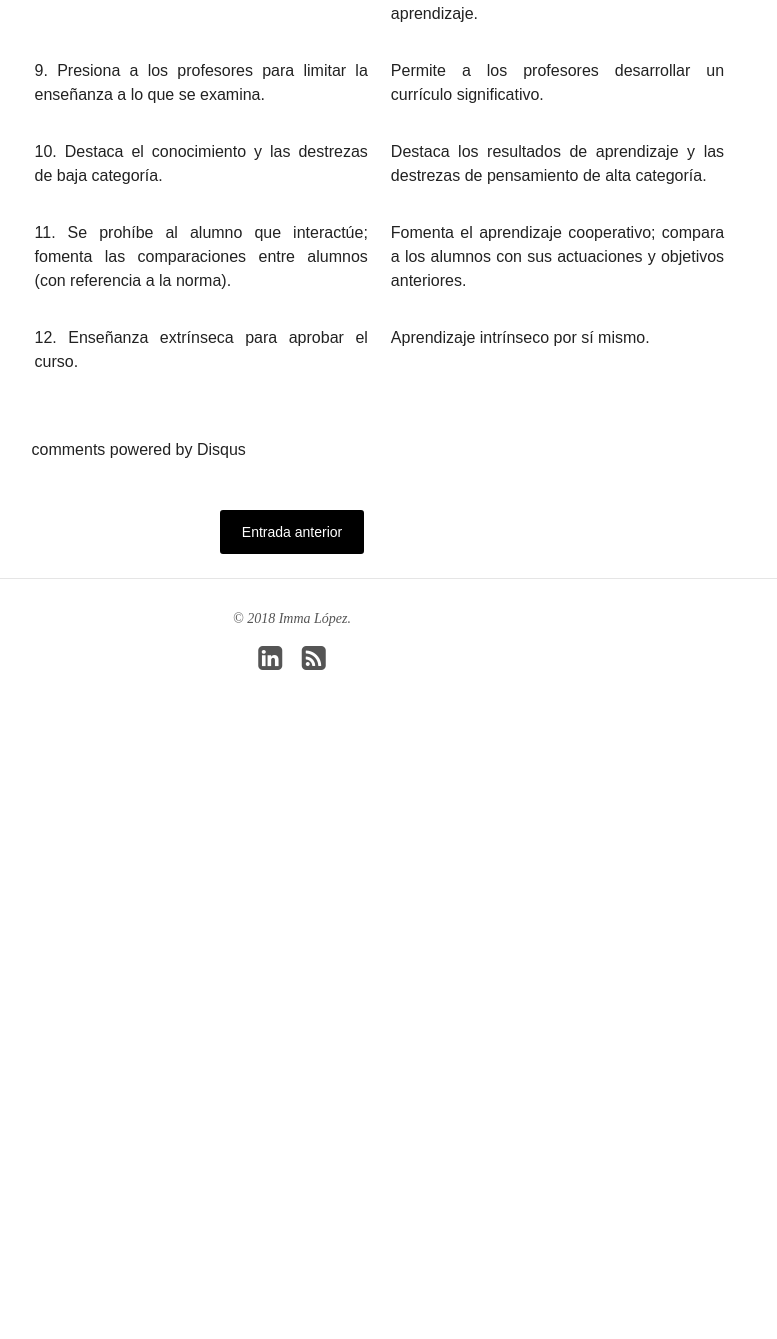
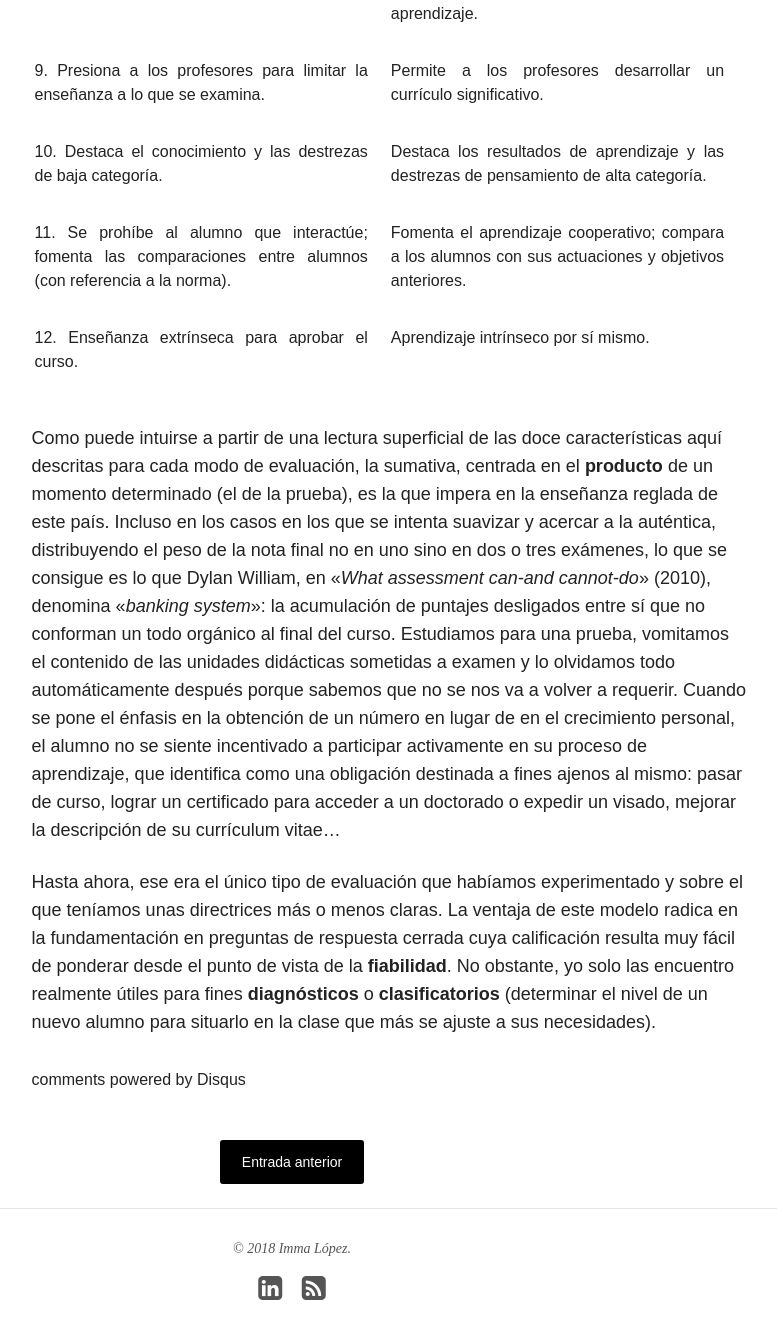
Before and after one commit to immalopez/immalopez.github.io, a Jekyll site: the page built from _posts/blog/2018-01-28-evaluacion-antes-y-despues.md, in a window 1280 px wide and 1400 px high, scrolled down 2640 px. Shown: the top 1339 px of the window, without its empty margins (348-1125 px from the left). Built offline with Jekyll 4.4.1, drawn with Linux system fonts in a browser that asks for light colours; nearby versions of some CDN libraries; comment, search, counter and statistics services are not loaded; before the commit the page ends 3410 px from its top, so only the background shows below that.

Commit message:
Update 2018-01-28-evaluacion-antes-y-despues.md

```diff
--- a/_posts/blog/2018-01-28-evaluacion-antes-y-despues.md
+++ b/_posts/blog/2018-01-28-evaluacion-antes-y-despues.md
@@ -79,3 +79,7 @@
       </tr>
     </tbody>
 </table>
+
+Como puede intuirse a partir de una lectura superficial de las doce características aquí descritas para cada modo de evaluación, la sumativa, centrada en el **producto** de un momento determinado (el de la prueba), es la que impera en la enseñanza reglada de este país. Incluso en los casos en los que se intenta suavizar y acercar a la auténtica, distribuyendo el peso de la nota final no en uno sino en dos o tres exámenes, lo que se consigue es lo que Dylan William, en «_What assessment can-and cannot-do_» (2010), denomina «_banking system_»: la acumulación de puntajes desligados entre sí que no conforman un todo orgánico al final del curso. Estudiamos para una prueba, vomitamos el contenido de las unidades didácticas sometidas a examen y lo olvidamos todo automáticamente después porque sabemos que no se nos va a volver a requerir. Cuando se pone el énfasis en la obtención de un número en lugar de en el crecimiento personal, el alumno no se siente incentivado a participar activamente en su proceso de aprendizaje, que identifica como una obligación destinada a fines ajenos al mismo: pasar de curso, lograr un certificado para acceder a un doctorado o expedir un visado,  mejorar la descripción de su currículum vitae…
+
+Hasta ahora, ese era el único tipo de evaluación que habíamos experimentado y sobre el que teníamos unas directrices más o menos claras. La ventaja de este modelo radica en la fundamentación en preguntas de respuesta cerrada cuya calificación resulta muy fácil de ponderar desde el punto de vista de la **fiabilidad**. No obstante, yo solo las encuentro realmente útiles para fines **diagnósticos** o **clasificatorios** (determinar el nivel de un nuevo alumno para situarlo en la clase que más se ajuste a sus necesidades).
```
